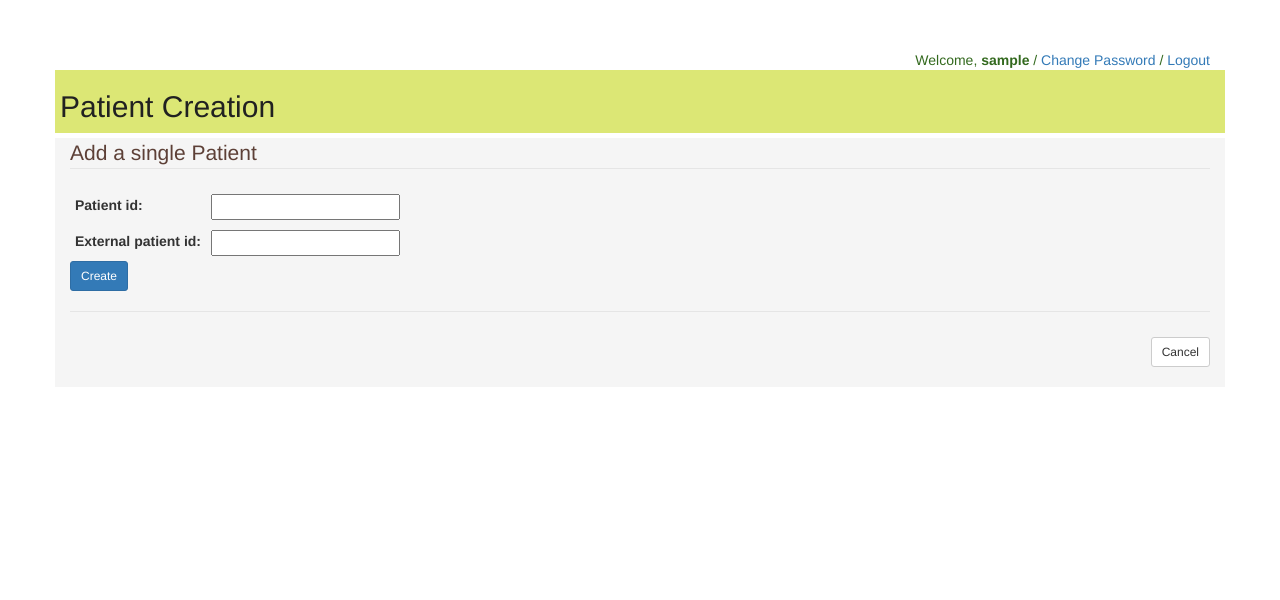
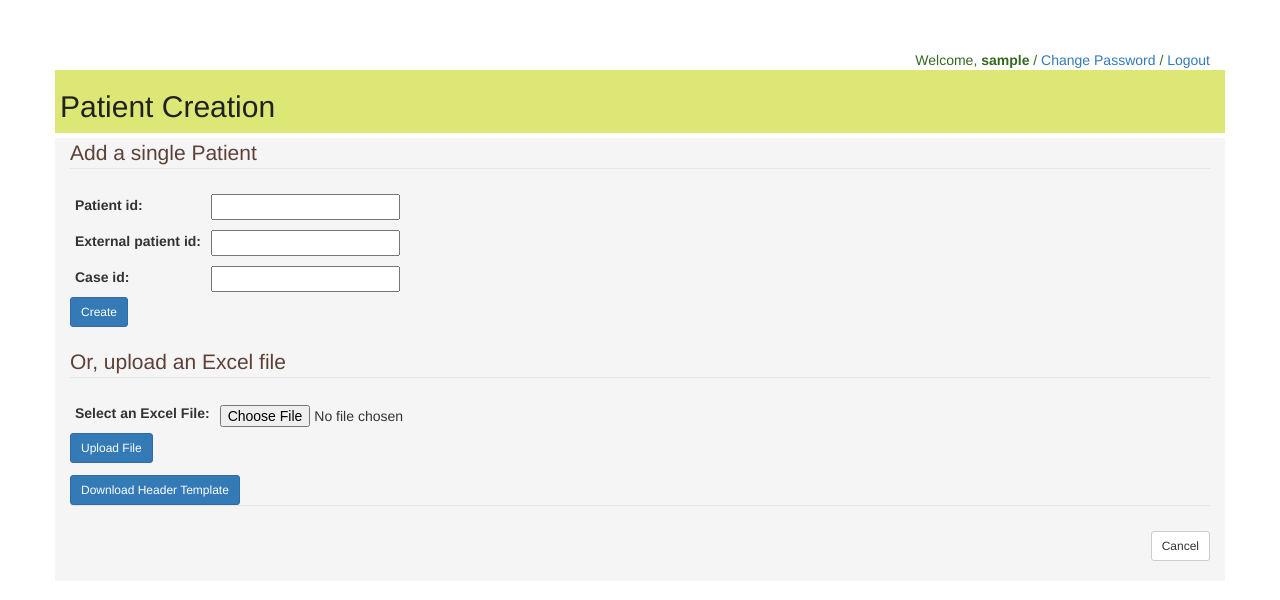
Before and after one commit to molonc/tantalus, a Django app: page /patients/create in a window 1280 px wide. Shown: the part 52-652 px from the top of the page. Run offline with Django 3.2, Linux system fonts and the light colour scheme; the visitor is signed in with stand-in values (Sample User, id 1); parts of the project's set-up code (start-up, migrations or seed data) failed here and were passed over; some libraries are stand-ins or nearby versions.

Commit message:
TANTA-149: changes to allow bulk patient loading and loading damians data

```diff
--- a/tantalus/forms.py
+++ b/tantalus/forms.py
@@ -24,10 +24,55 @@ from openpyxl import load_workbook
 class PatientForm(forms.ModelForm):
     class Meta:
         model = tantalus.models.Patient
-        fields = [
-            'patient_id',
-            'external_patient_id',
-        ]
+        fields = '__all__'
+
+    def clean_patient_id(self):
+        patient_id = self.cleaned_data.get('patient_id', False)
+        if(patient_id[:2] != "SA"):
+            raise ValidationError("Error!. Patient IDs must start with SA")
+
+
+class UploadPatientForm(forms.Form):
+    patients_excel_file = forms.FileField(label='Select an Excel File', widget=forms.FileInput(attrs={'accept': [".xlsx", ".xls"]}))
+
+    def clean_patients_excel_file(self):
+        excel_file = self.cleaned_data.get("patients_excel_file", False)
+        workbook = load_workbook(excel_file)
+        sheet = workbook.active
+
+        temp_dict = {}
+        sheet_rows = list(sheet.rows)
+        header_row = []
+        for cell in sheet_rows[0]:
+            header_row.append(cell.value.encode('utf-8'))
+
+        try:
+            external_patient_id_index = header_row.index('External Patient ID')
+            patient_id_index = header_row.index('Patient ID')
+            case_id_index = header_row.index('Case ID')
+        except:
+            raise ValidationError('Header Row Labels not configured properly')
+
+        sheet_rows.pop(0)
+
+        for index in range(0, len(header_row)):
+            column_data_list = []
+            for cell in list(sheet.columns)[index]:
+                column_data_list.append(cell.value)
+            #Remove header column entry from column_data_list
+            column_data_list.pop(0)
+            temp_dict[header_row[index]] = column_data_list
+
+        df = pd.DataFrame(data=temp_dict)
+        form_headers = df.columns.tolist()
+        patient_id_index = form_headers.index('Patient ID')
+        for idx, patient_row in df.iterrows():
+            if(patient_row[patient_id_index][:2] != "SA"):
+                raise ValidationError("Error on Row {}. Patient IDs must start with SA and not be {}".format(idx + 2, patient_row[patient_id_index]))
+        return df
+
+    def get_patient_data(self):
+        return self.cleaned_data['patients_excel_file']
 
 
 class SubmissionForm(forms.ModelForm):
--- a/tantalus/models.py
+++ b/tantalus/models.py
@@ -86,6 +86,11 @@ class Patient(models.Model):
         null=True
     )
 
+
+    case_id = models.CharField(
+        max_length=120,
+        null=True
+    )
 
     def get_absolute_url(self):
         return reverse("patient-list")
--- a/tantalus/templates/tantalus/patient_create.html
+++ b/tantalus/templates/tantalus/patient_create.html
@@ -19,6 +19,20 @@
             	<input class="btn btn-primary btn-sm" type="submit" name="create" value="Create">
             </fieldset>
         </form><br>
+        <form action="{% url 'patient-add' %}" method="POST" enctype="multipart/form-data">
+            {% csrf_token %}
+            <fieldset>
+            <legend>Or, upload an Excel file</legend>
+                <table class="table-condensed">
+                    <thead>
+                    {{multi_form}}
+                    </thead>
+                </table>
+                <input class="btn btn-primary btn-sm" style="margin-bottom: 1em;" type="submit" name="create" value="Upload File">
+                <br>
+                <a class="btn btn-primary btn-sm" href="{% url 'export-patient-create-template' %}">Download Header Template</a>
+            </fieldset>
+        </form>
         <fieldset>
             <legend></legend>
                 <a class="btn btn-default btn-sm" style="float:right; margin-top:5px;" href="{% url 'patient-list' %}">Cancel</a>
--- a/tantalus/templates/tantalus/patient_detail.html
+++ b/tantalus/templates/tantalus/patient_detail.html
@@ -17,6 +17,10 @@
                 <tr>
                     <th style="padding: 0; padding-top: 4px;">External Patient ID</th>
                     <td style="padding: 0; padding-left: 35px;">{{object.external_patient_id}}</td>
+                </tr>
+                <tr>
+                    <th style="padding: 0; padding-top: 4px;">Case ID</th>
+                    <td style="padding: 0; padding-left: 35px;">{{object.case_id}}</td>
                 </tr>
             </table>
         {% else %}
--- a/tantalus/templates/tantalus/patient_list.html
+++ b/tantalus/templates/tantalus/patient_list.html
@@ -8,6 +8,7 @@
 {% block body %}
     <div class="container" style="padding:0; margin-bottom:5px;">
         <h4 style="float:left;">Select a Patient to view his/her details</h4>
+        <a class="btn btn-primary btn-sm" style="float:right; margin-top:5px;" href="{% url 'patient-add' %}">Add Patient</a>
     </div>
     <div class="container" style="background-color:#F5F5F5;">
         {% if patients %}
@@ -16,6 +17,8 @@
                     <thead>
                         <tr>
                             <th>Patient ID</th>
+                            <th>External Patient ID</th>
+                            <th>Case ID</th>
                         </tr>
                     </thead>
                     <tbody>
@@ -23,6 +26,8 @@
                         {% for patient in patients %}
                             <tr>
                                 <td><a href="{% url 'patient-detail' patient.id %}">{{patient.patient_id}}</a></td>
+                                <td>{{patient.external_patient_id}}</td>
+                                <td>{{patient.case_id}}</td>
                             </tr>
                         {% endfor %}
                     </tbody>
--- a/tantalus/urls.py
+++ b/tantalus/urls.py
@@ -48,6 +48,8 @@ urlpatterns = [
     url(r'^patients/(?P<pk>\d+)$', tantalus.views.PatientDetail.as_view(), name='patient-detail'),
     url(r'^patients/edit/(?P<pk>\d+)$', tantalus.views.PatientEdit.as_view(), name='patient-edit'),
     url(r'^patients/create$', tantalus.views.PatientCreate.as_view(), name='patient-add'),
+    url(r'^patients/confirm-patient-edit-from-create$', tantalus.views.ConfirmPatientEditFromCreate.as_view(), name='confirm-patient-edit-from-create'),
+    url(r'^export-patient-create-template/$', tantalus.views.export_patient_create_template, name='export-patient-create-template'),
     url(r'^submissions/$', tantalus.views.submission_list, name='submissions-list'),
     url(r'^submissions/(?P<pk>\d+)$', tantalus.views.SubmissionDetail.as_view(), name='submission-detail'),
     url(r'^submissions/create$', tantalus.views.SubmissionCreate.as_view(), name='submission-add'),
--- a/tantalus/views.py
+++ b/tantalus/views.py
@@ -16,6 +16,7 @@ from django.db.models import Q
 from django.core.paginator import Paginator, EmptyPage, PageNotAnInteger
 from django.template.defaulttags import register
 from django.forms import ModelForm
+from django.forms.models import model_to_dict
 
 import csv
 import json
@@ -273,6 +274,19 @@ class AnalysisDetail(DetailView):
         return context
 
 
+def export_patient_create_template(request):
+    header_dict = {
+        'Case ID': [],
+        'External Patient ID': [],
+        'Patient ID': [],
+    }
+    response = HttpResponse(content_type='text/csv')
+    response['Content-Disposition'] = 'attachment; filename="patient-header-template.csv"'
+    df = pd.DataFrame(header_dict)
+    df.to_csv(response, index=False)
+    return response
+
+
 @method_decorator(login_required, name='dispatch')
 class PatientCreate(TemplateView):
     """
@@ -281,29 +295,102 @@ class PatientCreate(TemplateView):
 
     template_name = "tantalus/patient_create.html"
 
-    def get_context_and_render(self, request, form, pk=None):
+    def get_context_and_render(self, request, form, multi_form, pk=None):
         context = {
             'pk':pk,
             'form': form,
+            'multi_form': multi_form
         }
         return render(request, self.template_name, context)
 
     def get(self, request, *args, **kwargs):
         form = tantalus.forms.PatientForm()
-        return self.get_context_and_render(request, form)
+        multi_form = tantalus.forms.UploadPatientForm()
+        return self.get_context_and_render(request, form, multi_form)
 
     def post(self, request, *args, **kwargs):
         form = tantalus.forms.PatientForm(request.POST)
+        multi_form = tantalus.forms.UploadPatientForm(request.POST, request.FILES)
         if form.is_valid():
             instance = form.save(commit=False)
             instance.save()
-            msg = "Successfully created the tantalus.models.Patient."
+            msg = "Successfully created Patient {}.".format(instance.patient_id)
             messages.success(request, msg)
             return HttpResponseRedirect(instance.get_absolute_url())
+        if multi_form.is_valid():
+            patients_df = multi_form.get_patient_data()
+            form_headers = patients_df.columns.tolist()
+
+            external_patient_id_index = form_headers.index('External Patient ID')
+            patient_id_index = form_headers.index('Patient ID')
+            case_id_index = form_headers.index('Case ID')
+
+            to_edit = []
+            for idx, patient_row in patients_df.iterrows():
+                patient, created = tantalus.models.Patient.objects.get_or_create(patient_id=patient_row[patient_id_index])
+                if(created):
+                    patient.external_patient_id = patient_row[external_patient_id_index]
+                    patient.case_id = patient_row[case_id_index]
+                else:
+                    patient.external_patient_id = patient_row[external_patient_id_index]
+                    patient.case_id = patient_row[case_id_index]
+                    to_edit.append(model_to_dict(patient))
+            if(len(to_edit) == 0):
+                msg = "Successfully created all Patients."
+                messages.success(request, msg)
+                return HttpResponseRedirect(reverse('patient-list'))
+            else:
+                msg = "Editing Existing Patient Data. Please Confirm Modifications."
+                messages.warning(request, msg)
+                request.session['to_edit'] = to_edit
+                return HttpResponseRedirect(reverse('confirm-patient-edit-from-create'))
         else:
             msg = "Failed to create the Patient. Please fix the errors below."
             messages.error(request, msg)
-            return self.get_context_and_render(request, form)
+            return self.get_context_and_render(request, form, multi_form)
+
+
+@method_decorator(login_required, name='dispatch')
+class ConfirmPatientEditFromCreate(TemplateView):
+    template_name = "tantalus/confirm_patient_edit.html"
+
+    def get_context_and_render(self, request, to_edit):
+        context = {
+            'patients_to_edit': to_edit,
+        }
+        return render(request, self.template_name, context)
+
+    def get(self, request, *args, **kwargs):
+        existing_patient_list = []
+        for patient in request.session['to_edit']:
+            existing_patient = tantalus.models.Patient.objects.get(patient_id=patient['patient_id'])
+            existing_patient.new_external_patient_id = patient['external_patient_id']
+            existing_patient.new_case_id = patient['case_id']
+
+            if(existing_patient.external_patient_id == existing_patient.new_external_patient_id and existing_patient.case_id == existing_patient.new_case_id):
+                continue
+            elif(existing_patient.external_patient_id == existing_patient.new_external_patient_id):
+                existing_patient.fields_changed = "Case ID Changed"
+            elif(existing_patient.case_id == existing_patient.new_case_id):
+                existing_patient.fields_changed = "External Patient ID Changed"
+            else:
+                existing_patient.fields_changed = "External Patient ID and Case ID Changed"
+
+            existing_patient_list.append(existing_patient)
+
+        return self.get_context_and_render(request, existing_patient_list)
+
+    def post(self, request, *args, **kwargs):
+
+        for patient in request.session['to_edit']:
+            existing_patient = tantalus.models.Patient.objects.get(patient_id=patient['patient_id'])
+            existing_patient.external_patient_id = patient['external_patient_id']
+            existing_patient.case_id = patient['case_id']
+            existing_patient.save()
+
+        msg = "Successfully modified and created all Patients."
+        messages.success(request, msg)
+        return HttpResponseRedirect(reverse('patient-list'))
 
 
 @method_decorator(login_required, name='dispatch')
@@ -635,6 +722,7 @@ class DatasetListJSON(BaseDatatableView):
             kwargs['datasets'] = dataset_pks
 
         self.kwargs = kwargs
+        print(super(DatasetListJSON, self).get_context_data(*args, **kwargs))
         return super(DatasetListJSON, self).get_context_data(*args, **kwargs)
 
     def get_initial_queryset(self):
@@ -741,6 +829,7 @@ class DatasetDetail(DetailView):
 
     def get_context_data(self, **kwargs):
         # TODO: add other fields to the view?
+        tags_name_list = []
         context = super(DatasetDetail, self).get_context_data(**kwargs)
         storage_ids = self.object.get_storage_names()
         context['storages'] = storage_ids
```
Also changed, not shown: tantalus/templates/tantalus/confirm_patient_edit.html (added, +51 -0 lines), tantalus/templates/tantalus/tag_detail.html (line endings or trailing spaces).
